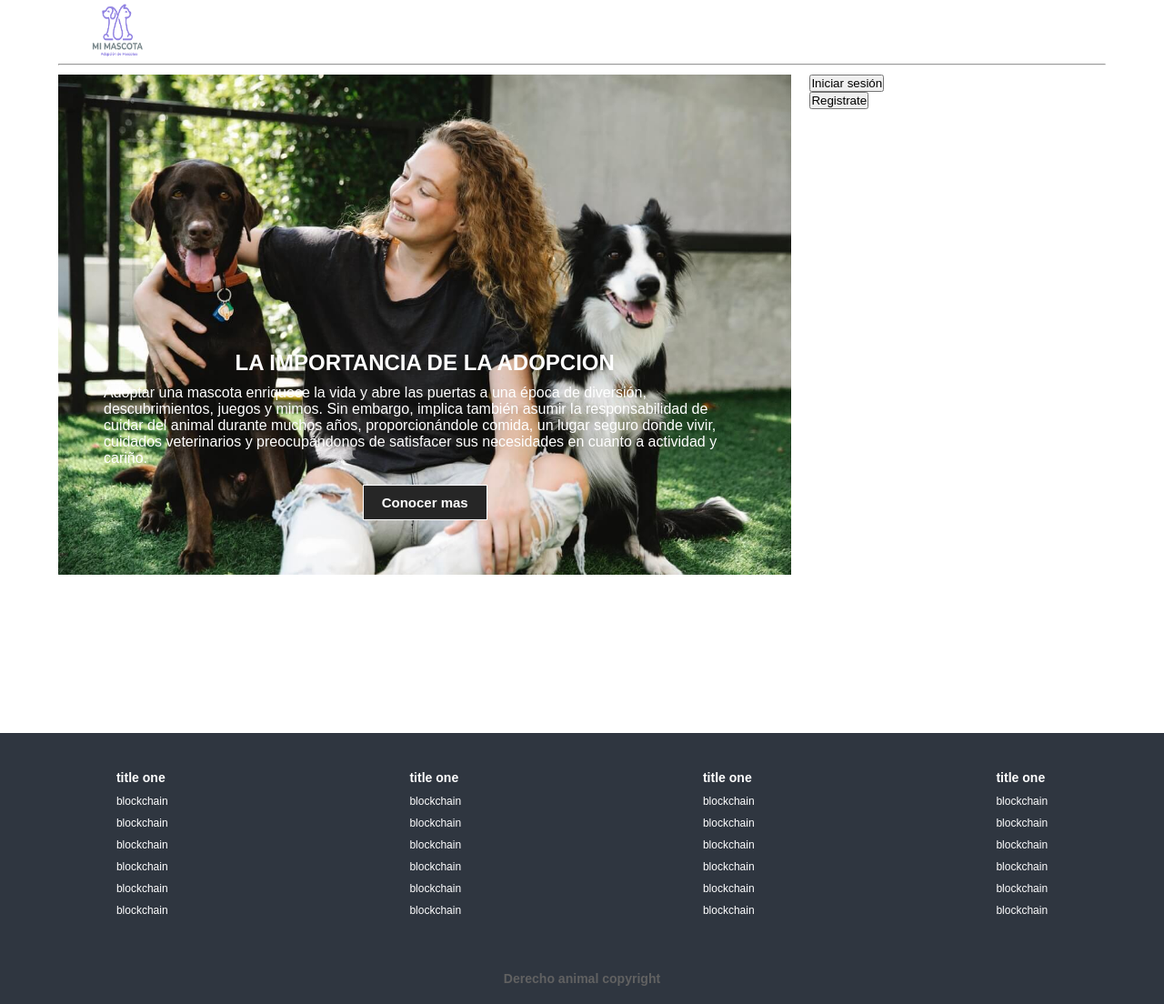
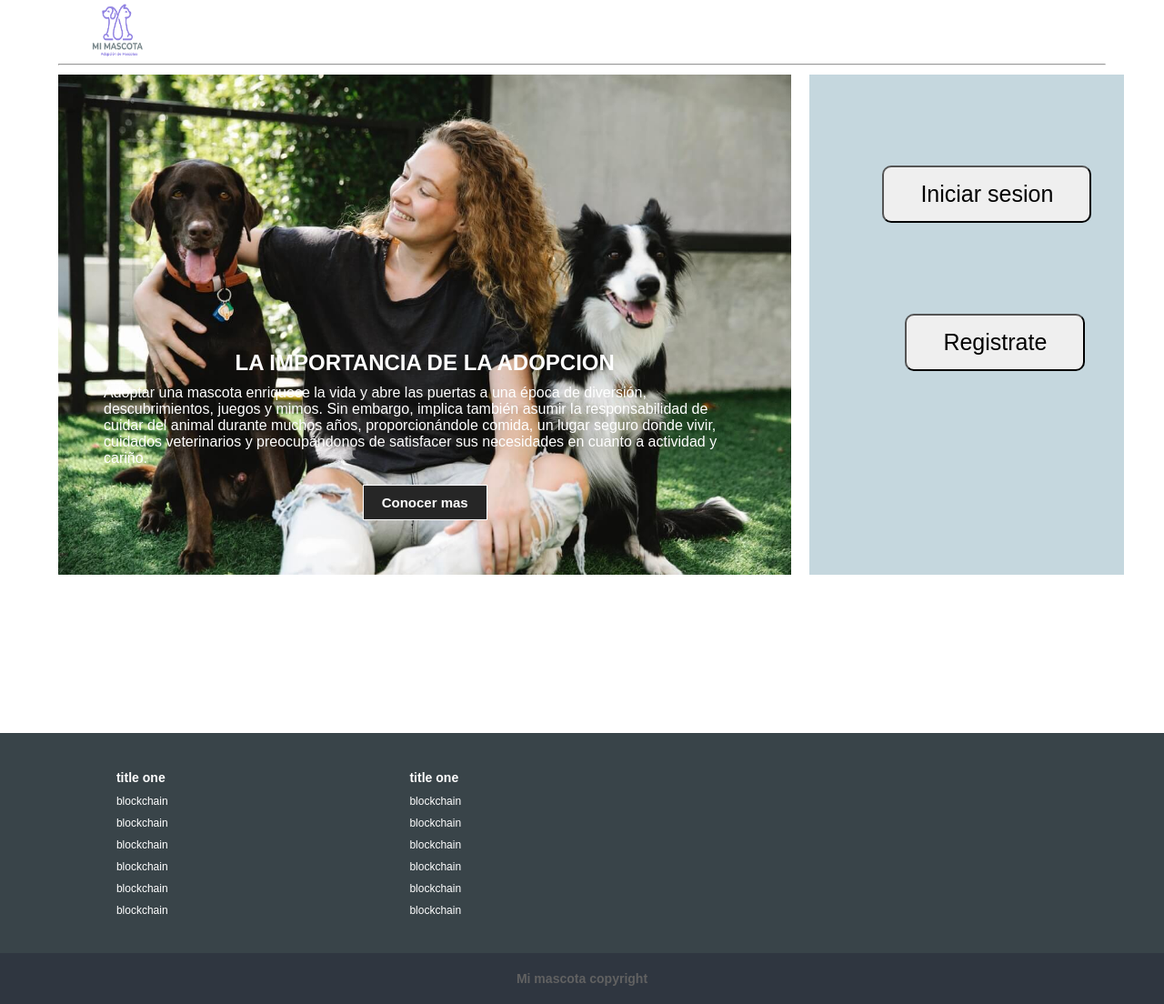
Before and after one commit to caravana34/adop, a PHP site: page / in a window 1280 px wide. Shown: the whole page at 91% size. Run offline with PHP 8.4, Linux system fonts and the light colour scheme.

Commit message:
inicio y registro
login

```diff
--- a/index.html
+++ b/index.html
@@ -26,7 +26,7 @@
     <div class="container">
         <nav class="nav-main"><a href="index.html" >
             <img src="img/DERECHO ANIMAL brand.png" alt="Logo Mimascota" class="nav-brand"></a>
-            <ul class="nav-menu show">
+           <!-- <ul class="nav-menu show">
             <li>
                 <a href="#">Dar en adopción</a>
             </li>
@@ -43,7 +43,7 @@
                         <i class="fas fa-search"></i>
                     </a>
                 </li>
-            </ul>
+            </ul>-->
         </nav>
         <hr>
         <!-- SHOWCASE --><div class=grid>
@@ -52,8 +52,15 @@
             <h2>LA IMPORTANCIA DE LA ADOPCION</h2>
             <p>Adoptar una mascota enriquece la vida y abre las puertas a una época de diversión, descubrimientos, juegos y mimos. Sin embargo, implica  también asumir la responsabilidad de cuidar del animal durante muchos años, proporcionándole comida, un lugar seguro donde vivir, cuidados veterinarios y preocupándonos de satisfacer sus necesidades en cuanto a actividad y cariño.</p>
             <a href="#" class="btn"> Conocer mas <i class="fas fa-angle-double-right"></i> </a>
-        </header></div>
-        <div><div> <button class = "inicio" type="button">Iniciar sesión</button></div><div><button class = "inicio" type="button">Registrate</button></div></div></div>
+        </header>
+    </div>
+
+      <!--e l i a s-->
+    <div id="container">
+        <button class="inicio"><a class="login" type="button" href="FormRegistroUsuario.html">Iniciar sesion</a></button>
+
+        <button class="registrarse"><a class="login" type="button" href="formRegistroUsuario.php">Registrate</a></button>
+    </div> <!--e l i a s-->
 
         <!--DESTACADOS 1-->
 
@@ -137,7 +144,7 @@
         </section> -->
     </div>
         <section class="social">
-            <p>follow DERECHO ANIMAL</p>
+            <p>follow Mi mascota</p>
             <div class="links">
                 <a href="#">
                     <i class="fab fa-facebook-f"></i>
@@ -183,7 +190,7 @@
                 </li>
             </ul>
 
-            <ul>
+           <!-- <ul>
                 <li>
                   <a href="#">
                       <h3>title one</h3>
@@ -207,7 +214,7 @@
                 <li>
                     <a href="#">blockchain</a>
                 </li>
-            </ul>
+            </ul>-->
 
             <ul>
                 <li>
@@ -235,7 +242,7 @@
                 </li>
             </ul>
 
-            <ul>
+            <!-- <ul>
                 <li>
                   <a href="#">
                       <h3>title one</h3>
@@ -259,12 +266,13 @@
                 <li>
                     <a href="#">blockchain</a>
                 </li>
-            </ul>
+            </ul>-->
+
         </div>
     </div>
 
 <footer class="footer">
-    <h3>Derecho animal copyright</h3>
+    <h3>Mi mascota copyright</h3>
 </footer>
 
 <!-- scroll reveal -->
--- a/style.css
+++ b/style.css
@@ -94,8 +94,9 @@ hr {
     flex-direction:column;
     align-items: center;
     justify-content: flex-end;
+    /*background: linear-gradient(rgba(83, 88, 102, 0.5),rgba(73, 79, 93, 0.5));*/
+}
 
-}
 .grid{
     display: grid;
     grid-template-columns: 70% 30%;
@@ -220,7 +221,7 @@ margin-bottom: 10px;
 /* footer-links */
 
 .footer-links {
-    background: #2f3640;
+    background: #394449;
     color: #616161;
     font-size: 12px;
     padding: 35px 0;
@@ -339,3 +340,40 @@ margin-bottom: 10px;
     padding: 15px;
     border-radius: 7%;
 }
+
+/* e l i a s */
+.inicio {
+color: #000000;
+font-size: 25px;
+font-family: sans-serif;
+border-radius:10px;
+padding: 15px;
+padding-left: 40px;
+padding-right: 40px;
+margin-left: 80px;
+margin-top: 100px;
+
+}
+
+.registrarse {
+    color: #000000;
+font-size: 25px;
+font-family: sans-serif;
+border-radius:10px;
+padding: 15px;
+padding-left: 40px;
+padding-right: 40px;
+margin-left: 105px;
+margin-top: 100px;
+
+}
+
+.login {
+    color: rgb(0, 0, 0);
+}
+
+#container {
+    background: #6d9aad65;
+    height: 550px;
+
+}/* e l i a s */
```
